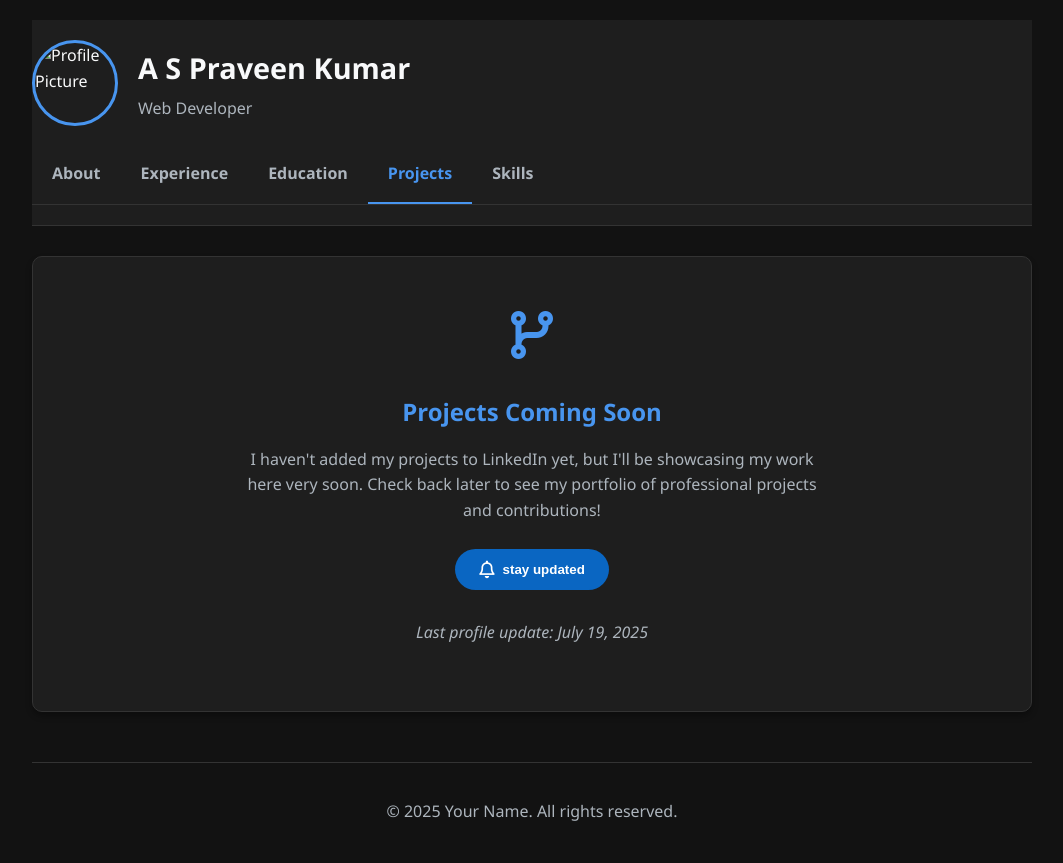
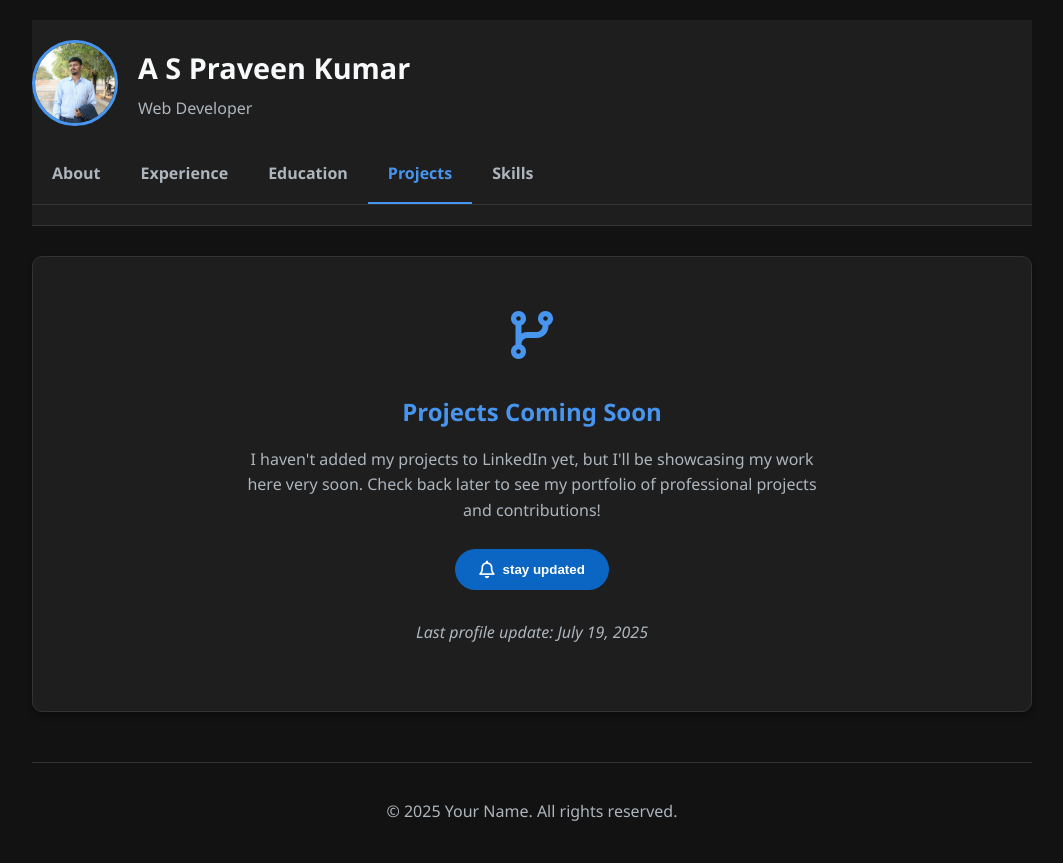
Before and after one commit to praveen08022004/My_Portfoliio_08, a plain HTML site: page ini.html in a window 1280 px wide. Shown: the whole page, without its empty margins (108-1171 px from the left). Drawn offline with Linux system fonts and the light colour scheme.

Commit message:
Updated ini.html

```diff
--- a/ini.html
+++ b/ini.html
@@ -175,7 +175,7 @@
     <div class="container">
         <header>
             <div class="profile-header">
-                <img src="profile.jpg" alt="Profile Picture" class="profile-pic">
+                <img src="assets/profile.jpg" alt="Profile Picture" class="profile-pic">
                 <div class="profile-info">
                     <h1>A S Praveen Kumar</h1>
                     <p>Web Developer</p>
```
